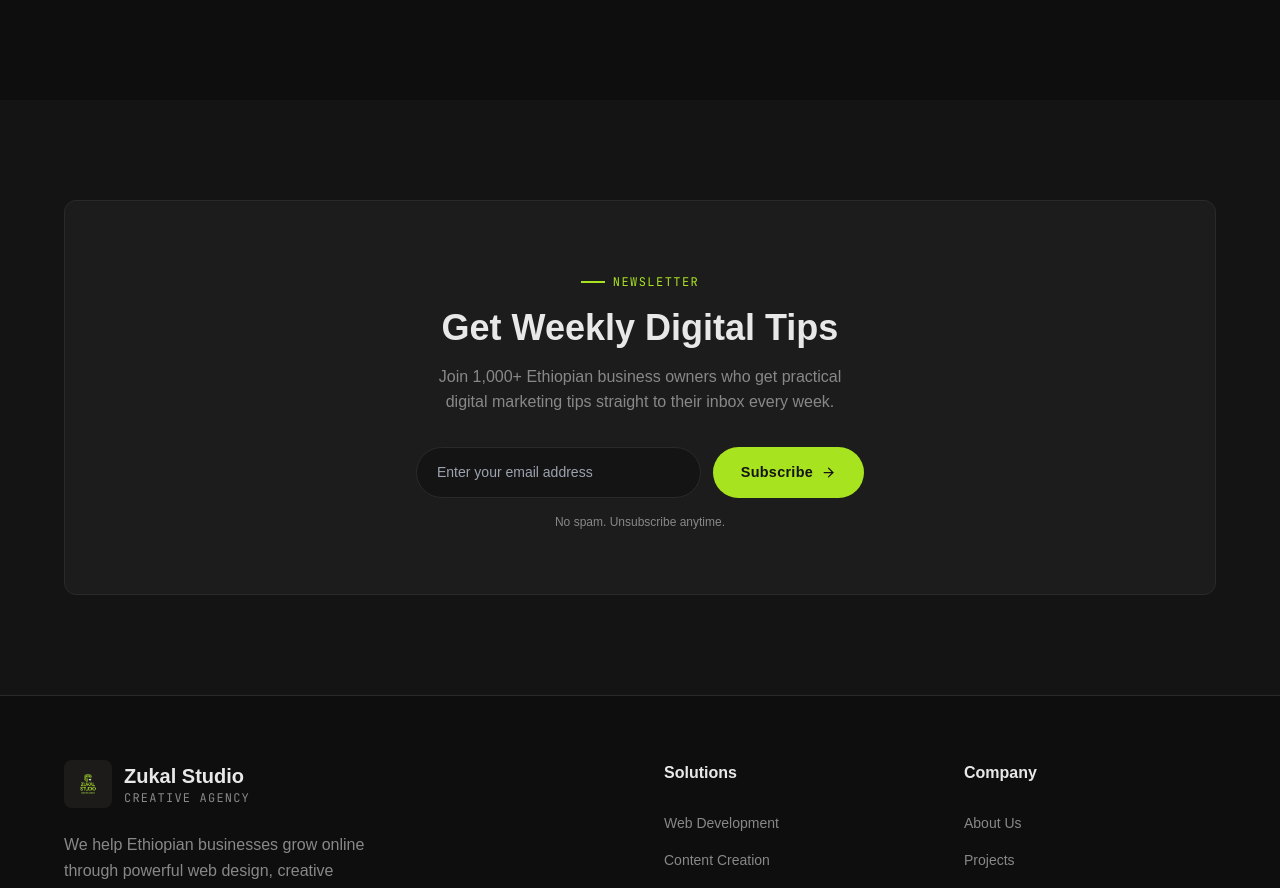
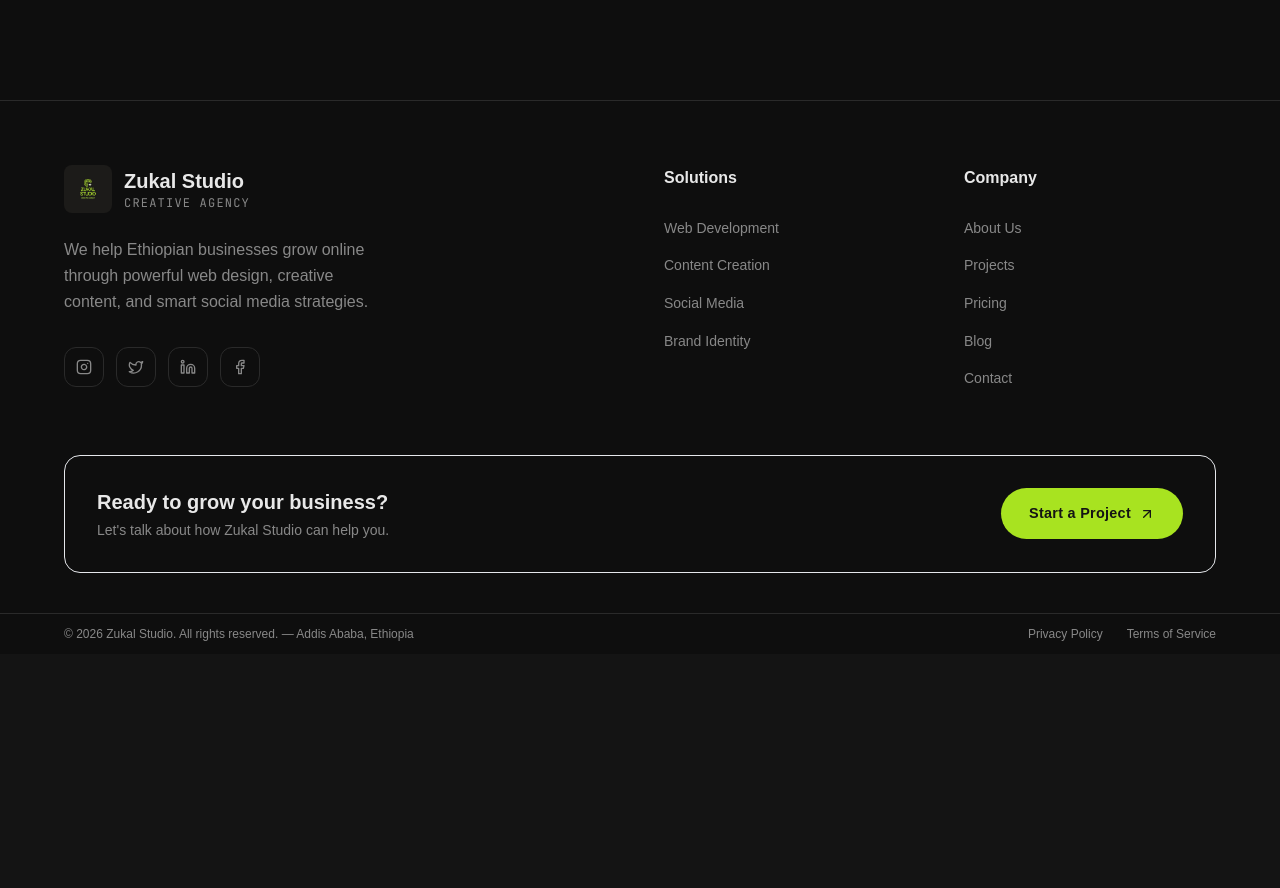
Before and after one commit to besu-gb/zukalstudio, a Next.js app: page /blog in a window 1280 px wide. Shown: the part 2512-3400 px from the top of the page. After the commit the page ends 3166 px from the top, so only its background shows below. Built offline with nearby package versions, Linux system fonts and the light colour scheme; a web font is replaced by a local one.

Commit message:
fixing type error.

```diff
--- a/app/blog/page.tsx
+++ b/app/blog/page.tsx
@@ -247,37 +247,6 @@ export default function BlogPage() {
           </div>
         </div>
       </section>
-
-      {/* ── Newsletter ── */}
-      <section className="section">
-        <div className="container">
-          <SectionReveal>
-            <div className="card p-10 md:p-16 rounded-2xl text-center border-[var(--green)]/20 bg-[var(--green)]/5">
-              <p className="eyebrow justify-center">Newsletter</p>
-              <h2 className="font-display font-bold text-3xl md:text-4xl text-[var(--text)] mb-4">
-                Get Weekly Digital Tips
-              </h2>
-              <p className="text-[var(--dim)] max-w-md mx-auto mb-8">
-                Join 1,000+ Ethiopian business owners who get practical digital
-                marketing tips straight to their inbox every week.
-              </p>
-              <div className="flex flex-col sm:flex-row gap-3 max-w-md mx-auto">
-                <input
-                  type="email"
-                  placeholder="Enter your email address"
-                  className="flex-1 bg-[var(--dark)] border border-[#2A2A2A] rounded-full px-5 py-3 text-[var(--text)] text-sm outline-none focus:border-[var(--green)] transition-colors"
-                />
-                <button className="btn-primary whitespace-nowrap">
-                  Subscribe <ArrowRight size={15} />
-                </button>
-              </div>
-              <p className="text-[var(--dim)] text-xs mt-4">
-                No spam. Unsubscribe anytime.
-              </p>
-            </div>
-          </SectionReveal>
-        </div>
-      </section>
     </>
   );
 }
--- a/app/page.tsx
+++ b/app/page.tsx
@@ -516,7 +516,7 @@ export default function HomePage() {
                     href="/contact"
                     className="btn-primary text-base px-10 py-4"
                   >
-                    Get a Free Consultation <ArrowRight size={18} />
+                    Let's Start <ArrowRight size={18} />
                   </Link>
                   <Link
                     href="/pricing"
--- a/app/pricing/page.tsx
+++ b/app/pricing/page.tsx
@@ -404,7 +404,7 @@ export default function PricingPage() {
               exactly what your business needs.
             </p>
             <Link href="/contact" className="btn-primary text-base px-10 py-4">
-              Book Free Consultation <ArrowRight size={18} />
+              Try Our Solution <ArrowRight size={18} />
             </Link>
           </SectionReveal>
         </div>
--- a/app/solutions/page.tsx
+++ b/app/solutions/page.tsx
@@ -142,7 +142,7 @@ export default function SolutionsPage() {
             </p>
             <div className="flex flex-wrap gap-4">
               <Link href="/contact" className="btn-primary">
-                Get a Free Quote <ArrowRight size={16} />
+                Let's Start <ArrowRight size={16} />
               </Link>
               <Link href="/pricing" className="btn-outline">
                 See Pricing
@@ -229,7 +229,7 @@ export default function SolutionsPage() {
               what your business needs to grow.
             </p>
             <Link href="/contact" className="btn-primary text-base px-10 py-4">
-              Book Free Consultation <ArrowRight size={18} />
+              Try Our Solution <ArrowRight size={18} />
             </Link>
           </SectionReveal>
         </div>
```
